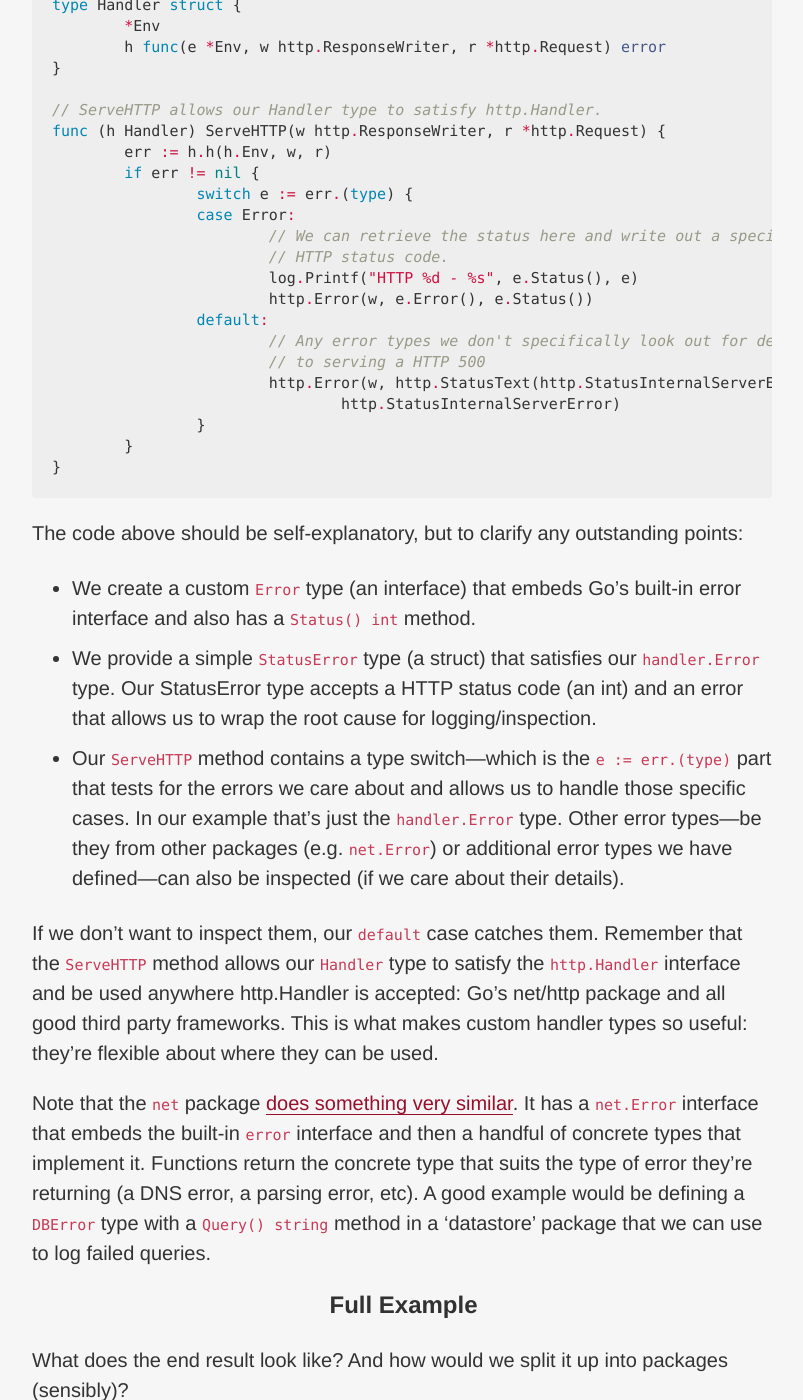
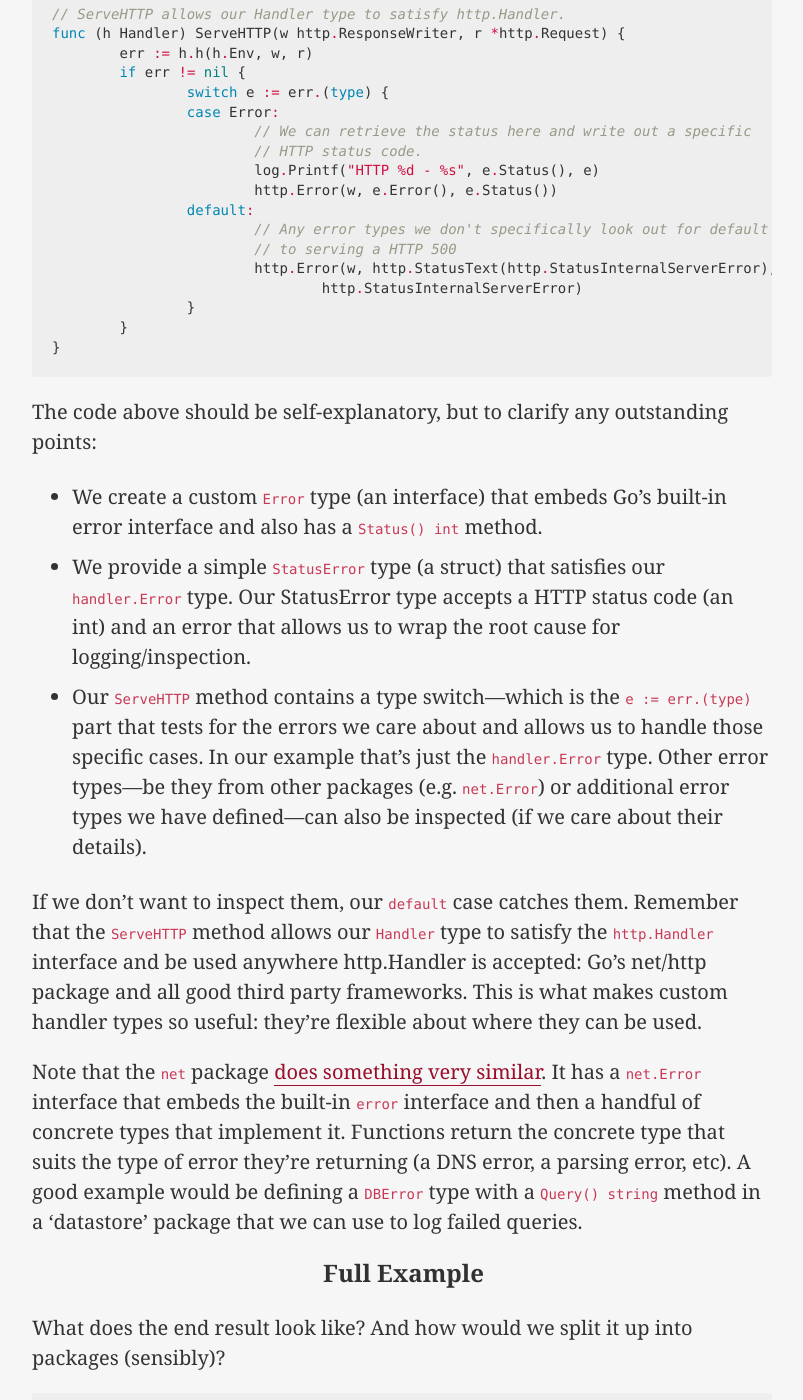
Before and after one commit to elithrar/elithrar.github.io, a Jekyll site: the page built from index.html, in a window 1280 px wide and 1400 px high, scrolled down 7884 px. Shown: the whole window, without its empty margins (238-1041 px from the left). Built offline with Jekyll 4.4.1, drawn with Linux system fonts in a browser that asks for light colours; Markdown is read by kramdown in place of the engine named in the settings; the list of posts is cut into pages by our own code; some of the changed text lies outside the part shown.

Commit message:
[fonts] Changed to Freight Text Pro.

```diff
--- a/public/css/elithrar-www.css
+++ b/public/css/elithrar-www.css
@@ -1,5 +1,5 @@
 html {
-  font-family: "pt-sans", "Helvetica", "Arial", sans-serif;
+  font-family: "freight-text-pro", "Cambria", "Times", sans-serif;
   font-weight: 400;
 }
 
@@ -40,7 +40,7 @@ a:focus {
 .btn {
   display: inline-block;
   padding: .25rem 1rem;
-  font-family: "pt-sans", "Helvetica", "Arial", sans-serif;
+  font-family: "freight-text-pro", "Cambria", "Times", sans-serif;
   border: .1rem solid #32343c;
   border-radius: .1rem;
   background-color: #FFCD2B;
@@ -63,7 +63,7 @@ a:focus {
 
 h1, h2, h3, h4, h5, h6 {
   margin-bottom: 25px;
-  font-family: "jaf-facitweb", Helvetica, Arial, sans-serif;
+  font-family: "freight-text-pro", "Cambria", "Times", sans-serif;
 }
 
 h1 {
@@ -121,12 +121,12 @@ pre, code {
     text-align: left;
     border-radius: .2rem;
     background-color: transparent;transparent;
-    font-size: .75rem;
+    font-size: .70rem;
 }
 
 @media (max-device-width: 667px) {
     pre, code {
-        font-size: .85rem
+        font-size: .80rem
     }
 }
 
@@ -144,7 +144,7 @@ code {
 }
 
 .pagination {
-  font-family: "pt-sans", "Helvetica", "Arial", sans-serif;
+    font-family: "freight-text-pro", "Cambria", "Times", sans-serif;
 }
 
 .pagination-item {
```
